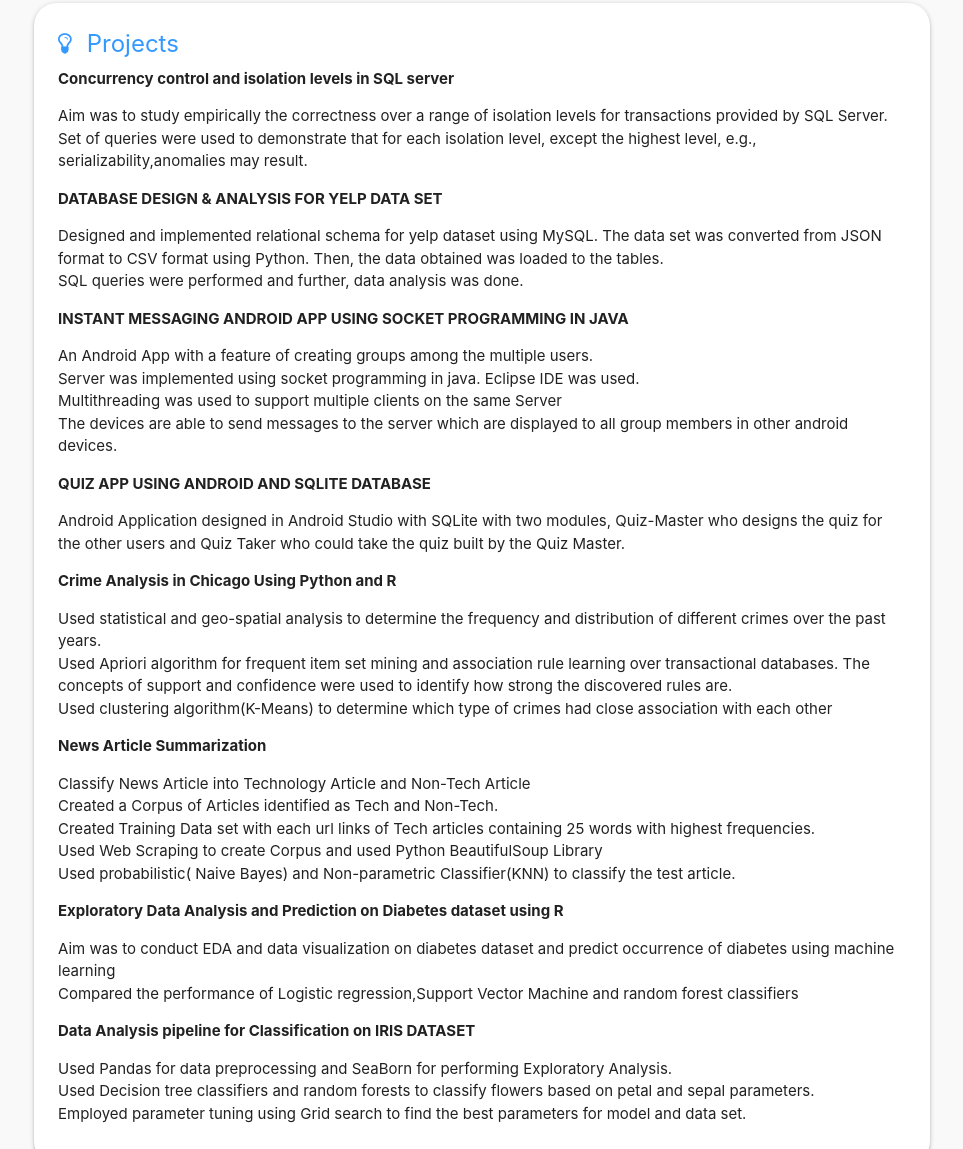
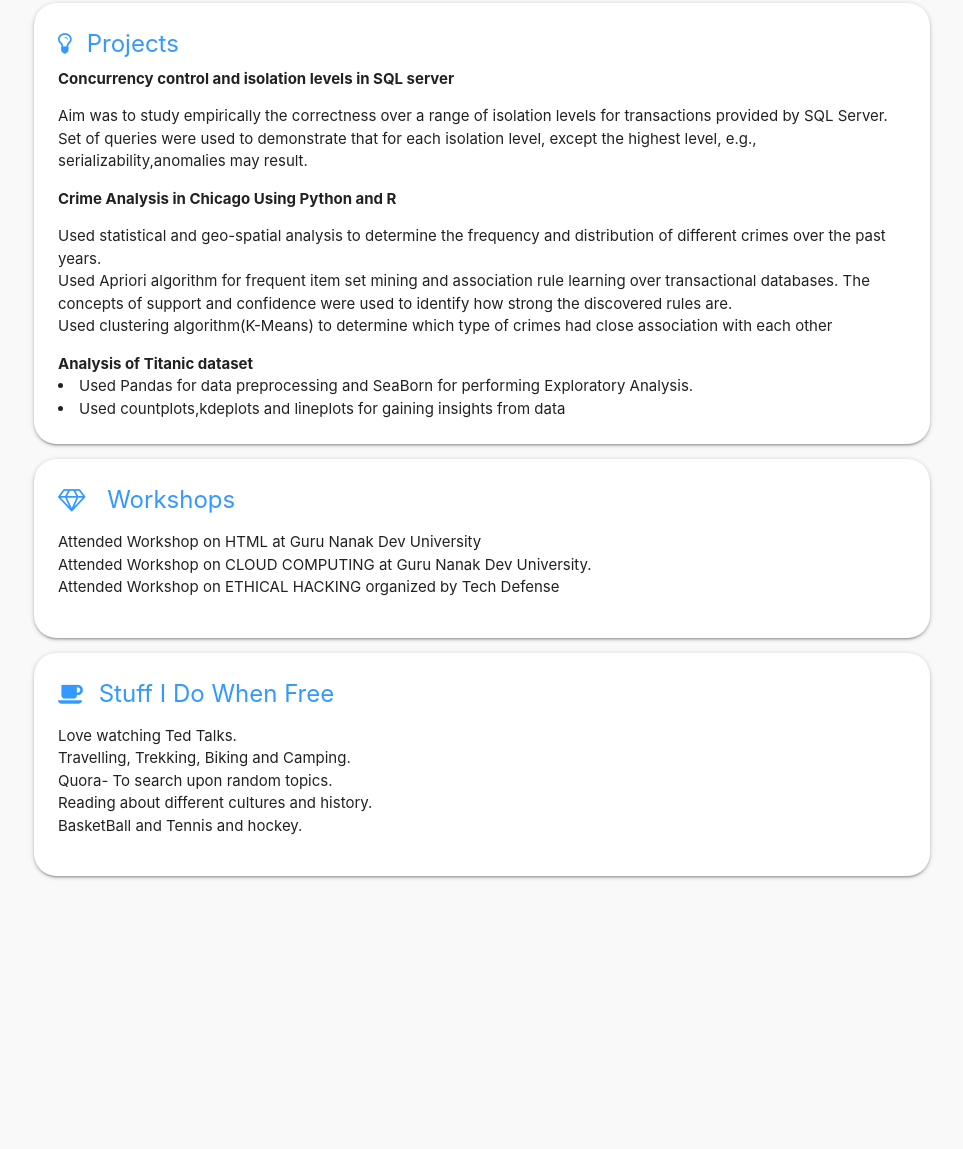
Before and after one commit to JaskiratSinghSra/JaskiratSinghSra.github.io, a plain HTML site: page index.html in a window 1280 px wide. Shown: the part 1543-2692 px from the top of the page, without its empty margins (158-1121 px from the left). After the commit the page ends 2434 px from the top, so only its background shows below. Drawn offline with nearby package versions, Linux system fonts and the light colour scheme.

Commit message:
Update index.html

```diff
--- a/index.html
+++ b/index.html
@@ -175,33 +175,6 @@
     </ul>
     <p></p>
 
-
-
-    <span><b>DATABASE DESIGN & ANALYSIS FOR YELP DATA SET</b></span>
-    <ul>
-    <li>Designed and implemented relational schema for yelp dataset using MySQL. The data set was converted from JSON format to CSV format using Python. Then, the data obtained was loaded to the tables.
-    </li>
-    <li>SQL queries were performed and further, data analysis was done. </li>
-    </ul>
-    <p></p>
-
-      <span><b>INSTANT MESSAGING ANDROID APP USING SOCKET PROGRAMMING IN JAVA</b></span>
-
-                <ul>
-                  <li>An Android App with a feature of creating groups among the multiple users.</li>
-                    <li>Server was implemented using socket programming in java. Eclipse IDE was used. </li>
-                    <li>Multithreading was used to support multiple clients on the same Server </li>
-                    <li>The devices are able to send messages to the server which are displayed to all group members in other android devices.</li>
-              </ul>
-              <p></p>
-              <span><b>QUIZ APP USING ANDROID AND SQLITE DATABASE</b></span>
-
-              <ul>
-                  <li>Android Application designed in Android Studio with SQLite with two modules, Quiz-Master who designs the quiz for the other users and Quiz Taker who could take the quiz built by the Quiz Master.</li>
-              </ul>
-              <p></p>
-
-
     <span><b>Crime Analysis in Chicago Using Python and R </b></span>
 
     <ul>
@@ -212,33 +185,9 @@
     <p></p>
 
 
-    <span><b>News Article Summarization</b></span>
-
-    <ul>
-    <li>Classify News Article into Technology Article and Non-Tech Article</li>
-     <li>Created a Corpus of Articles identified as Tech and Non-Tech.</li>
-    <li>Created Training Data set with each url links of Tech articles containing 25 words with highest frequencies.</li>
-     <li>Used Web Scraping to create Corpus and used Python BeautifulSoup Library</li>
-     <li>Used probabilistic( Naive Bayes) and Non-parametric Classifier(KNN) to classify the test article.</li> </ul>
-    <p></p>
-
-
-    <span><b>Exploratory Data Analysis and Prediction on Diabetes dataset using R</b></span>
-
-    <ul>
-    <li>Aim was to conduct EDA and data visualization on diabetes dataset and predict occurrence of diabetes using machine learning</li>
-    <li>Compared the performance of Logistic regression,Support Vector Machine and random forest classifiers</li>
-    </ul>
-    <p></p>
-
-
-    <span><b>Data Analysis pipeline for Classification on IRIS DATASET</b> </span>
-
-    <ul>
+    <span><b>Analysis of Titanic dataset</b> </span>
     <li>Used Pandas for data preprocessing and SeaBorn for performing Exploratory Analysis.</li>
-    <li>Used Decision tree classifiers and random forests to classify flowers based on petal and sepal parameters.</li>
-    <li> Employed parameter tuning using Grid search to find the best parameters for model and data set.</li>
-    </ul>
+    <li>Used countplots,kdeplots and lineplots for gaining insights from data</li>
     <p></p>
 
 
```
